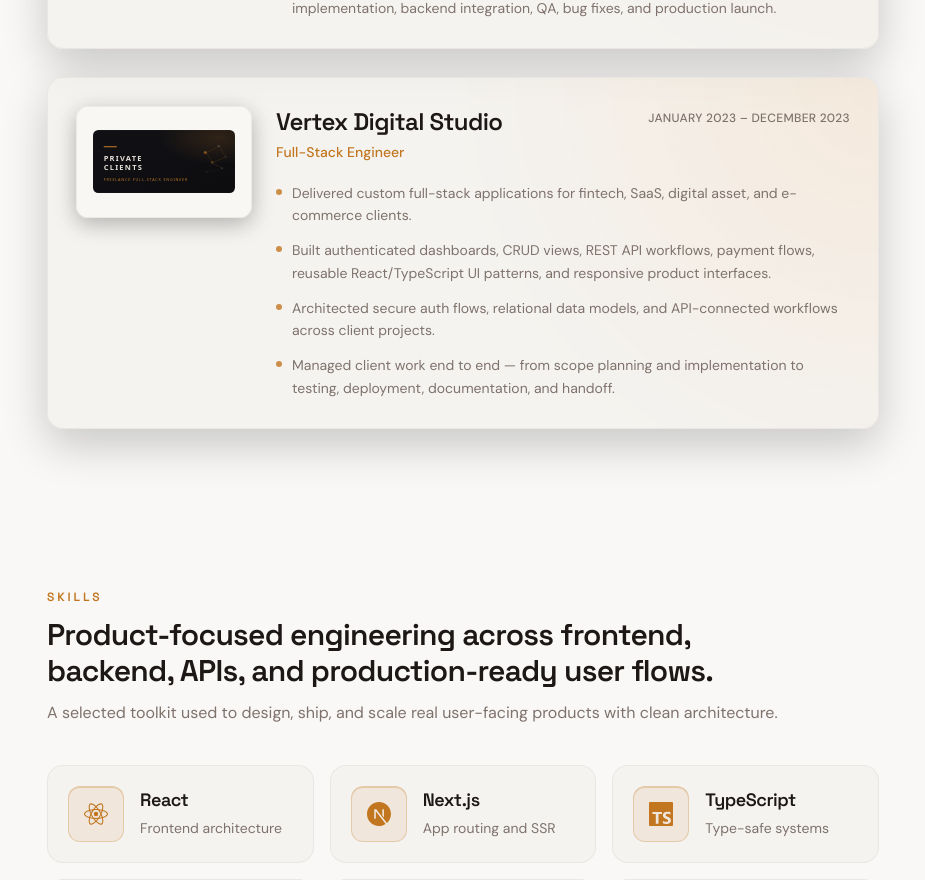
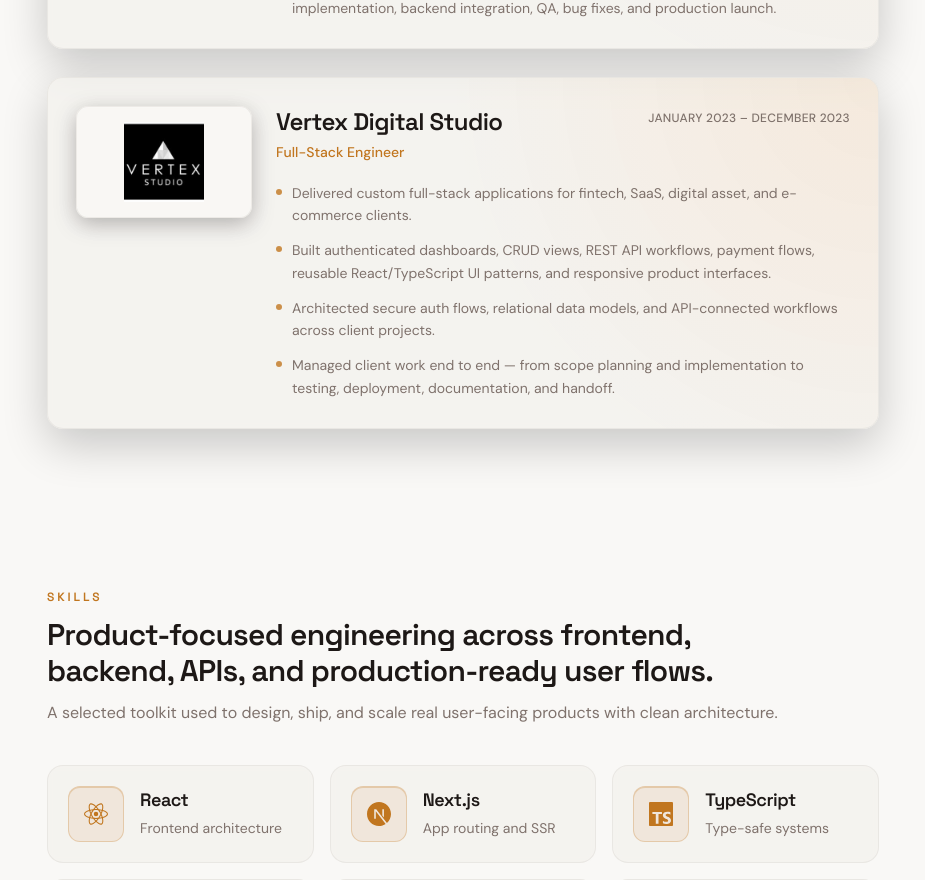
Before and after one commit to lazarbukejlovic/personal-website, a React (Vite) app: page / in a window 1280 px wide. Shown: the part 2040-2920 px from the top of the page, without its empty margins (177-1102 px from the left). Built offline with nearby package versions, Linux system fonts and the light colour scheme; the HTML template or start-up script is replaced by a standard one.

Commit message:
Add Vertex Digital Studio image

```diff
--- a/src/components/ExperienceSection.tsx
+++ b/src/components/ExperienceSection.tsx
@@ -43,7 +43,7 @@ const EXPERIENCE: ExperienceEntry[] = [
     company: "Vertex Digital Studio",
     title: "Full-Stack Engineer",
     period: "January 2023 – December 2023",
-    image: "/images/private-clients-badge.svg",
+    image: "/images/vertex-digital-studio.png",
     imageAlt: "Vertex Digital Studio logo",
     points: [
       "Delivered custom full-stack applications for fintech, SaaS, digital asset, and e-commerce clients.",
```
Also changed, not shown: public/images/vertex-digital-studio.png (added).
